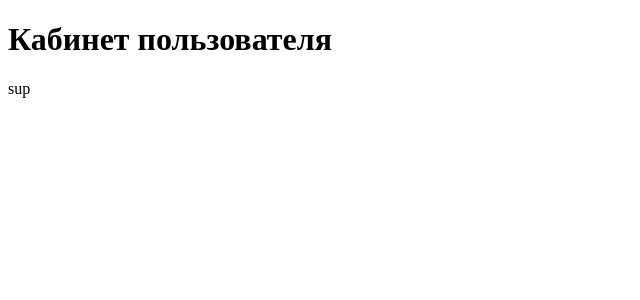
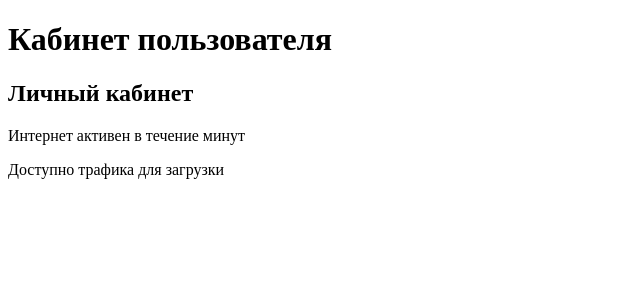
Before and after one commit to glevanov/test-vue-login, a Vue app: page /u/1/dashboard in a window 1280 px wide. Shown: the top 300 px of the page, without its empty margins (0-640 px from the left). Built offline with nearby package versions, Linux system fonts and the light colour scheme.

Commit message:
Add content to Dashboard

```diff
--- a/src/views/Dashboard.vue
+++ b/src/views/Dashboard.vue
@@ -1,13 +1,30 @@
 <template>
-  <p>sup</p>
+  <section class="dashboard">
+    <SubHeading
+      text="Личный кабинет"
+    />
+    <p>Интернет активен в течение {{ minutes }} минут</p>
+    <p>Доступно {{ traffic }} трафика для загрузки</p>
+  </section>
 </template>
 
 <script>
+import SubHeading from '@/components/SubHeading.vue';
+
 export default {
   name: 'Dashboard',
+  components: {
+    SubHeading,
+  },
+  props: {
+    traffic: {
+      type: String,
+      default: '',
+    },
+    minutes: {
+      type: String,
+      default: '',
+    },
+  },
 };
 </script>
-
-<style scoped>
-
-</style>
```
